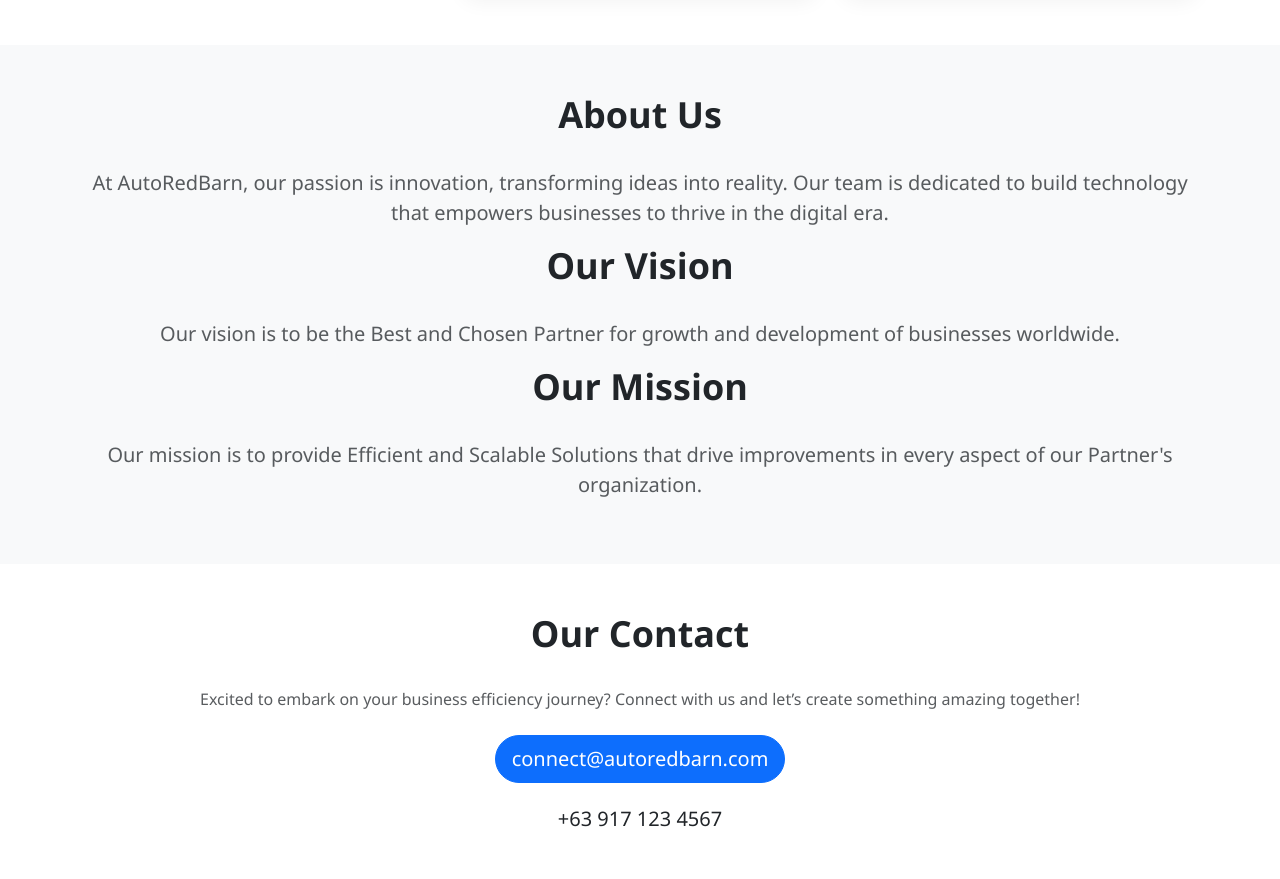
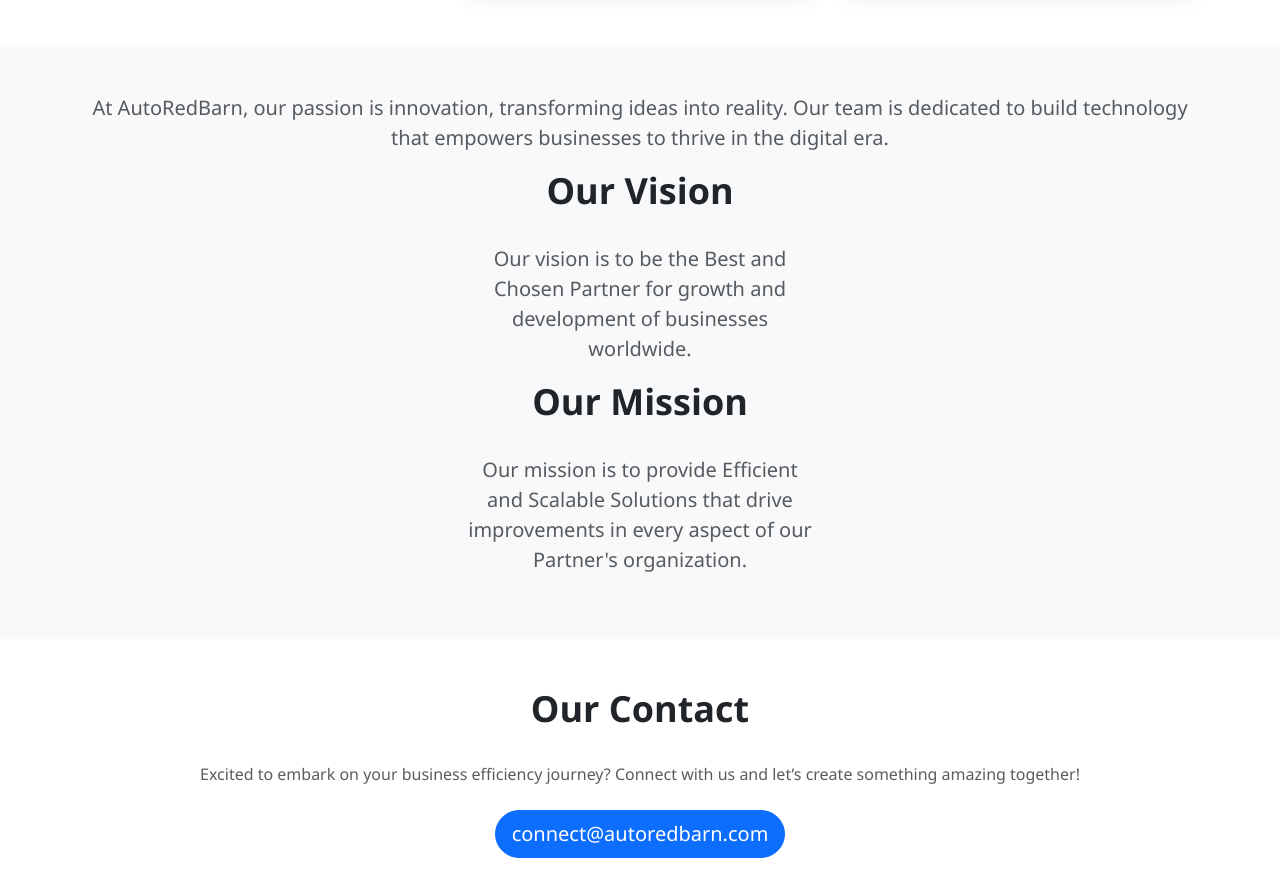
Before and after one commit to autoredbarn/infoweb, a plain HTML site: page index.html in a window 1280 px wide. Shown: the part 1657-2536 px from the top of the page. Drawn offline with nearby package versions, Linux system fonts and the light colour scheme.

Commit message:
Update index.html

```diff
--- a/index.html
+++ b/index.html
@@ -205,20 +205,24 @@
 <!-- About -->
 <section id="about" class="py-5 bg-light">
   <div class="container text-center" data-aos="fade-up" data-aos-duration="1200">
-    <h2 class="section-title">About Us</h2>
+    <!-- <h2 class="section-title">About Us</h2> -->
     <p class="lead text-muted">
       At AutoRedBarn, our passion is innovation, transforming ideas into reality.
       Our team is dedicated to build technology
       that empowers businesses to thrive in the digital era.
     </p>
+    <div class="container col-md-4">
       <h2 class="section-title">Our Vision</h2>
       <p class="lead text-muted">
         Our vision is to be the Best and Chosen Partner for growth and development of businesses worldwide.
       </p>
+    </div>
+    <div class="container col-md-4">
       <h2 class="section-title">Our Mission</h2>
       <p class="lead text-muted">
         Our mission is to provide Efficient and Scalable Solutions that drive improvements in every aspect of our Partner's organization.
       </p>
+    </div>
   </div>
 </section>
 
```
Lines whose indentation alone changed are shown as unchanged.
